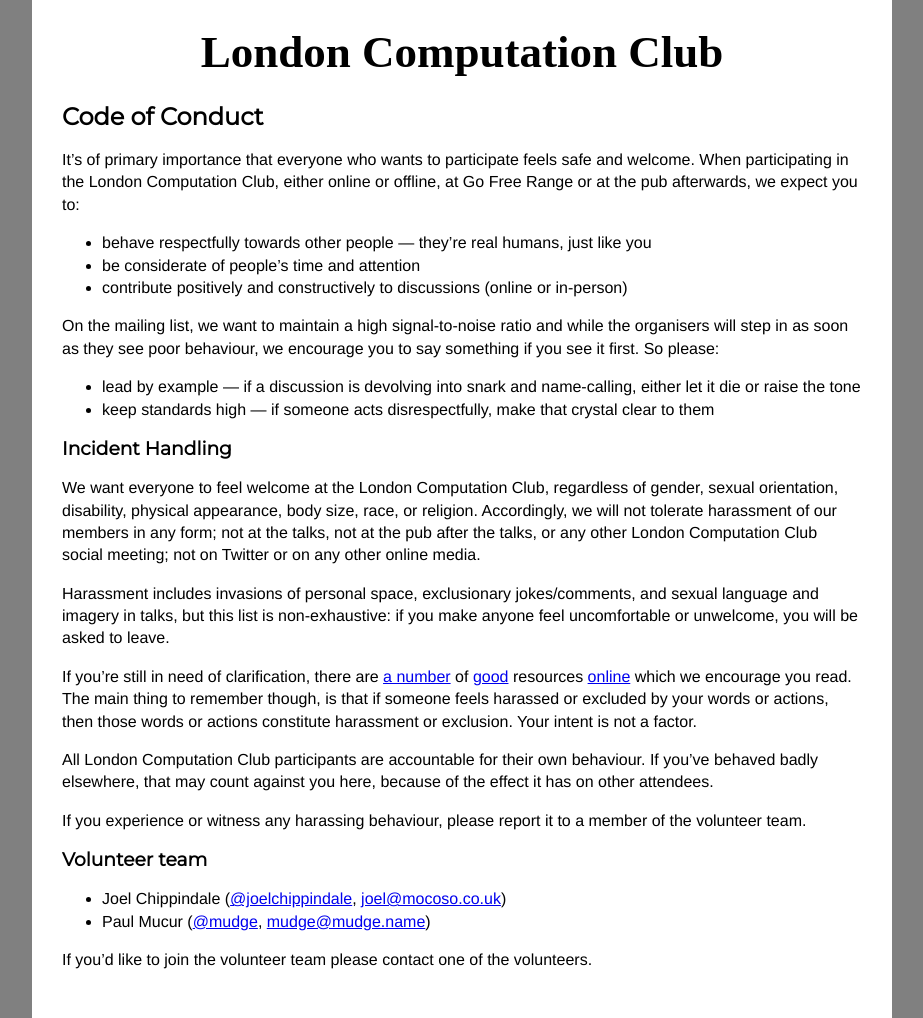
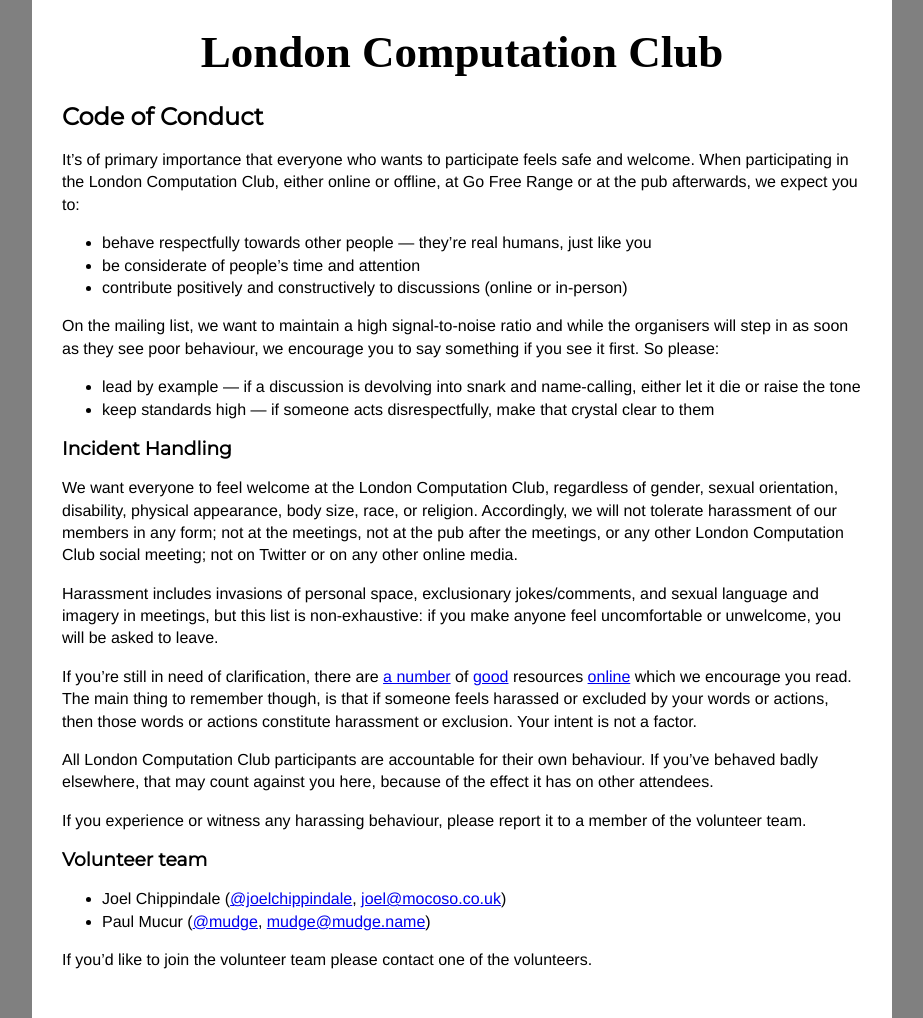
Before and after one commit to computationclub/computationclub.github.io, a Jekyll site: the page built from code-of-conduct/index.html, in a window 1280 px wide. Shown: the whole page, without its empty margins (178-1101 px from the left). Built offline with Jekyll 4.4.1, drawn with Linux system fonts in a browser that asks for light colours; some web fonts are replaced.

Commit message:
Replace ‘talks’ with ‘meetings’ in the code of conduct
Because we have meetings not talks

```diff
--- a/code-of-conduct/index.html
+++ b/code-of-conduct/index.html
@@ -21,9 +21,9 @@
 
 <h3>Incident Handling</h3>
 
-<p>We want everyone to feel welcome at the London Computation Club, regardless of gender, sexual orientation, disability, physical appearance, body size, race, or religion. Accordingly, we will not tolerate harassment of our members in any form; not at the talks, not at the pub after the talks, or any other London Computation Club social meeting; not on Twitter or on any other online media.</p>
+<p>We want everyone to feel welcome at the London Computation Club, regardless of gender, sexual orientation, disability, physical appearance, body size, race, or religion. Accordingly, we will not tolerate harassment of our members in any form; not at the meetings, not at the pub after the meetings, or any other London Computation Club social meeting; not on Twitter or on any other online media.</p>
 
-<p>Harassment includes invasions of personal space, exclusionary jokes/comments, and sexual language and imagery in talks, but this list is non-exhaustive: if you make anyone feel uncomfortable or unwelcome, you will be asked to leave.</p>
+<p>Harassment includes invasions of personal space, exclusionary jokes/comments, and sexual language and imagery in meetings, but this list is non-exhaustive: if you make anyone feel uncomfortable or unwelcome, you will be asked to leave.</p>
 
 <p>If you&rsquo;re still in need of clarification, there are <a href="https://us.pycon.org/2012/codeofconduct/">a number</a> of <a href="http://theangryblackwoman.com/2009/10/01/the-dos-and-donts-of-being-a-good-ally/">good</a> resources <a href="http://www.shakesville.com/2010/01/feminism-101.html">online</a> which we encourage you read. The main thing to remember though, is that if someone feels harassed or excluded by your words or actions, then those words or actions constitute harassment or exclusion. Your intent is not a factor.</p>
 
```
